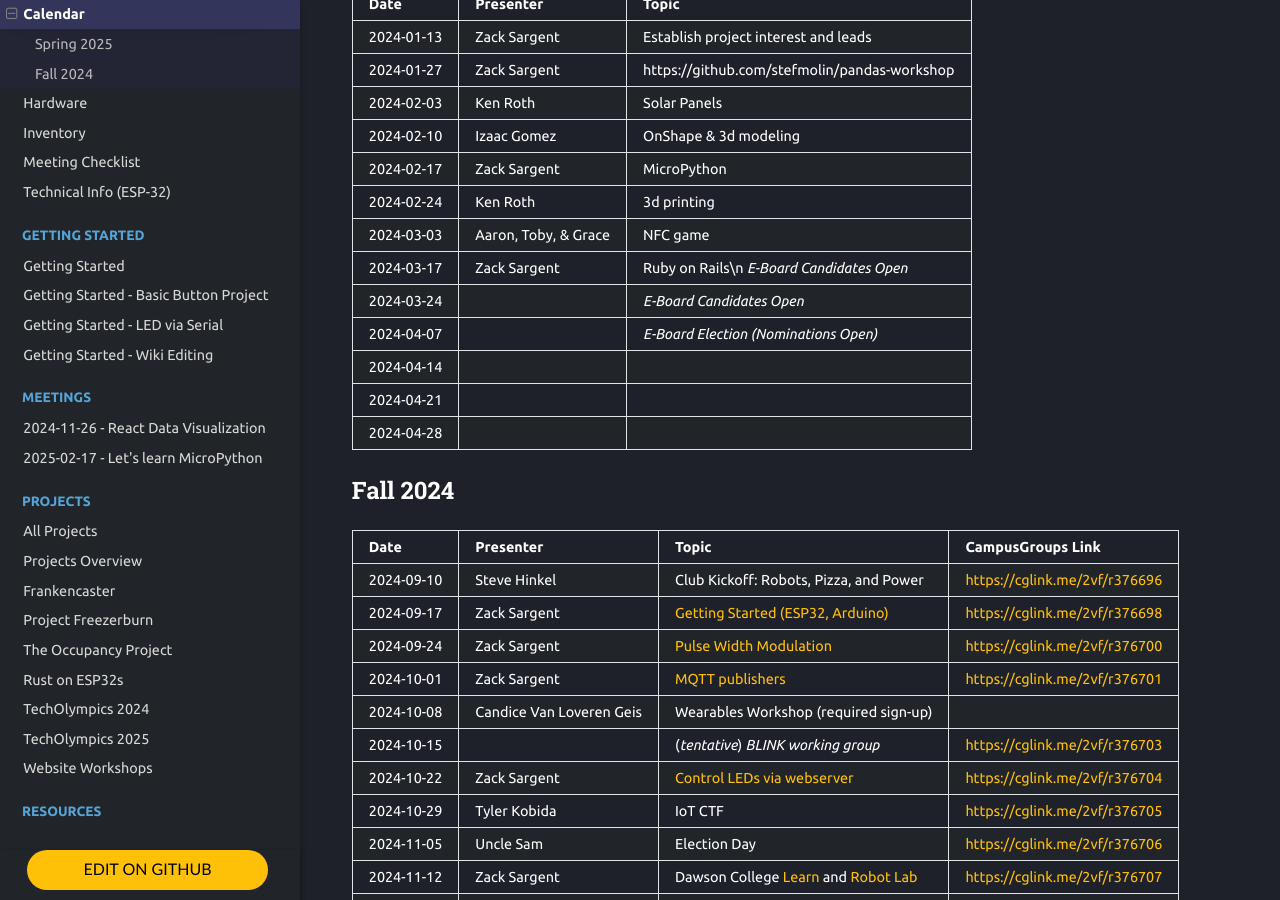
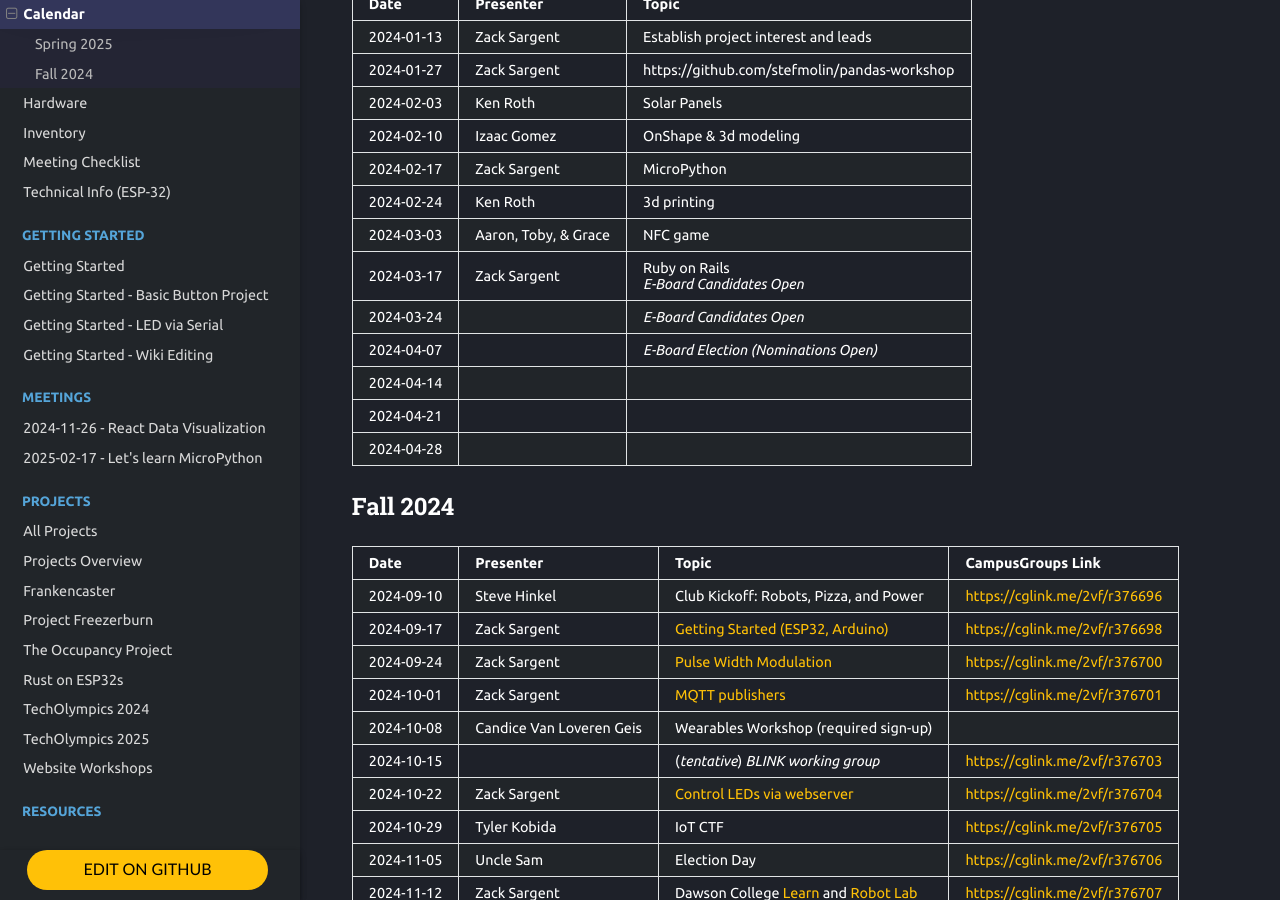
Before and after one commit to Norse-IoT/Wiki, an MkDocs documentation site: the page built from docs/calendar.md, in a window 1280 px wide and 900 px high, scrolled down 348 px. Built offline with MkDocs 1.6.1, drawn with Linux system fonts in a browser that asks for light colours; nearby versions of some CDN libraries.

```diff
--- a/docs/calendar.md
+++ b/docs/calendar.md
@@ -19,7 +19,7 @@ Undated Topics:
 | 2024-02-17 | Zack Sargent  | MicroPython                            |
 | 2024-02-24 | Ken Roth      | 3d printing                            |
 | 2024-03-03 | Aaron, Toby, &amp; Grace  | NFC game                   |
-| 2024-03-17 | Zack Sargent  | Ruby on Rails\n *E-Board Candidates Open* |
+| 2024-03-17 | Zack Sargent  | Ruby on Rails <br> *E-Board Candidates Open* |
 | 2024-03-24 |               | *E-Board Candidates Open*              |
 | 2024-04-07 |               | *E-Board Election (Nominations Open)*  |
 | 2024-04-14 |               |                                        |
```
